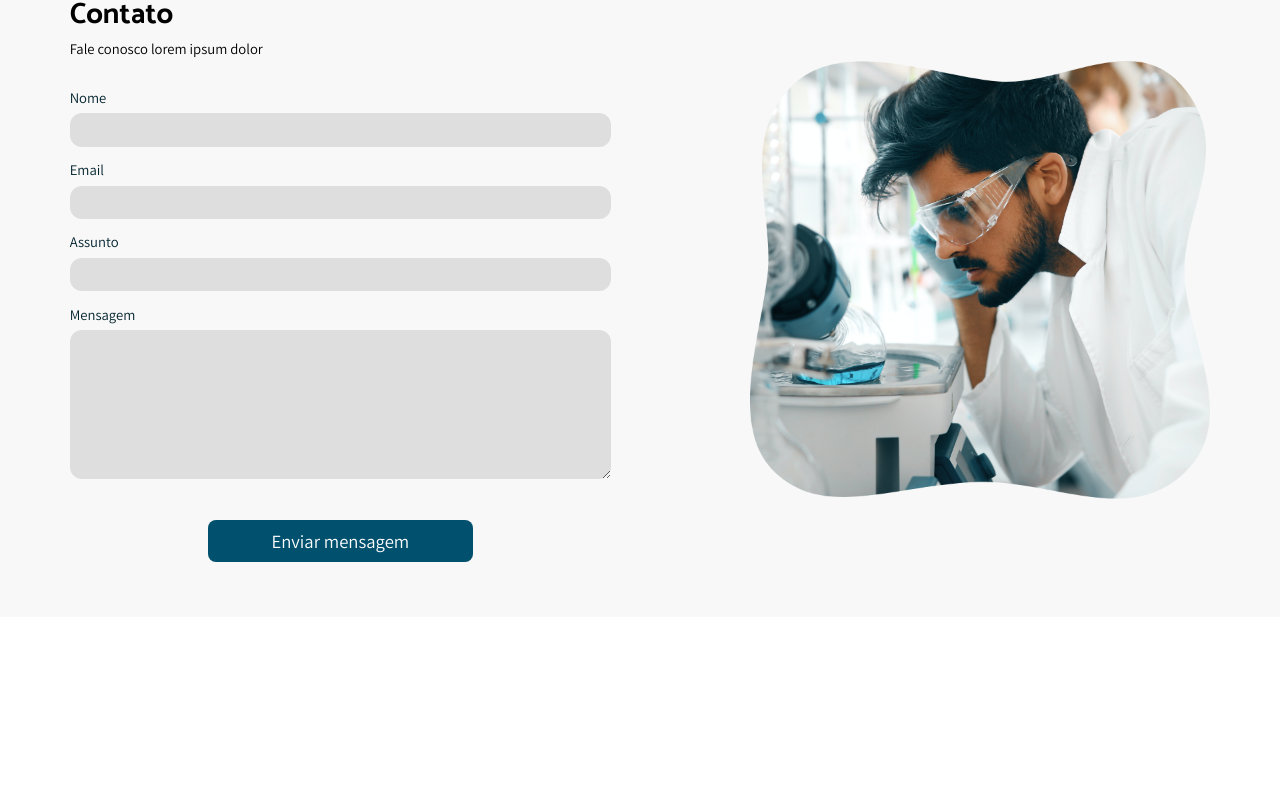
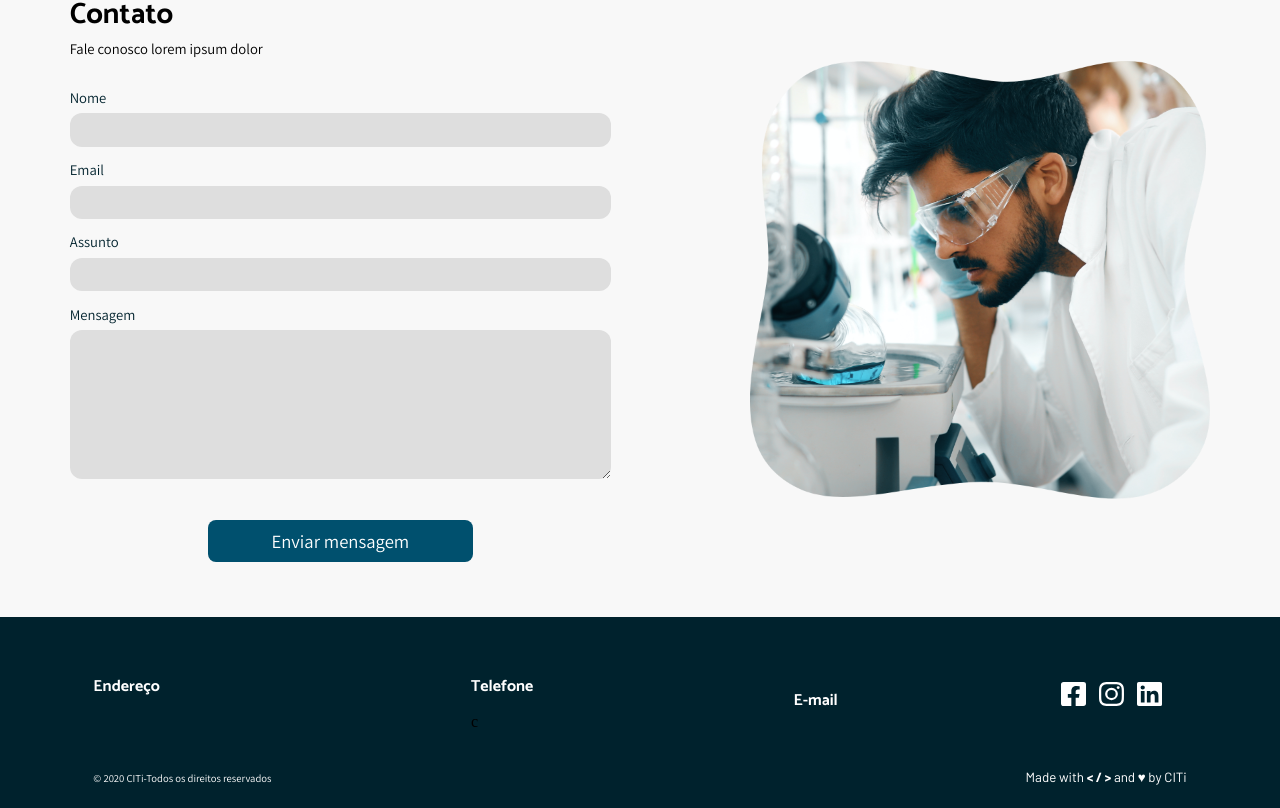
Before and after one commit to citi-onboarding/Aqua-Jr, a React (Create React App) app in the folder client/: page / in a window 1280 px wide. Shown: the part 3392-4200 px from the top of the page. Before the commit the page ends 4009 px from the top, so only its background shows below. Built offline with nearby package versions, Linux system fonts and the light colour scheme; no server answers.

Commit message:
moved the footer map from index.jsx, removed the console on about us

```diff
--- a/client/src/components/Footer/Footer.jsx
+++ b/client/src/components/Footer/Footer.jsx
@@ -1,36 +1,44 @@
-import React from 'react';
+import React, {useState, useEffect} from 'react';
 import './Footer.css';
+import axios from 'axios';
 
+function Footer(){
+    const [footerInfo, setFooterInfo] = useState([]);
+    const LoadFooter = async() => {
+      const answer = await axios.get('http://localhost:3001/api/footers');
+      setFooterInfo(answer.data);
+    };
 
+    useEffect(() => {
+        LoadFooter();
+    },[]);
 
-
-function Footer(props){
     return(
         <div className="Footer">
                 <div className="TopLine">
                     <div className="TopOne">
                         <div className="Adress">
                             <h2>Endereço</h2>
-                    <p>{ props.Address }</p>
+                        <p>{ footerInfo[0]?.Address }</p>
                         </div>
                         <div className="Phone">
-                        <h2>Telefone</h2>
-                        <p>{ props.Phone }</p>
+                            <h2>Telefone</h2>c
+                            <p>{ footerInfo[0]?.Phone }</p>
                         </div>
                     </div>
                     <div className="TopTwo">
                         <div className="E-mail">
                             <h2>E-mail</h2>
-                        <p>{ props.Email }</p>
+                            <p>{ footerInfo[0]?.Email }</p>
                         </div>
                         <div className="SocialMedia">
-                        <a href = { props.Facebook }>
+                            <a href = { footerInfo[0]?.Facebook }>
                                 <img src={require("./Icon awesome-facebook-square (2).svg")} alt="facebook logo"/>
                             </a>
-                        <a href = {props.Instagram }>
+                            <a href = { footerInfo[0]?.Instagram }>
                                 <img src={require("./Icon awesome-instagram.svg")} alt="instagram logo"/>
                             </a>
-                        <a href = {props.LinkedIn }>
+                            <a href = { footerInfo[0]?.LinkedIn }>
                                 <img src={require("./Icon awesome-linkedin.svg")} alt="linkedin logo"/>
                             </a>
                         </div>
@@ -45,7 +53,6 @@ function Footer(props){
                     </div>
                 </div>
         </div>
-
     );
 }
 
--- a/client/src/index.jsx
+++ b/client/src/index.jsx
@@ -1,6 +1,5 @@
-import React, {useState, useEffect} from 'react';
+import React from 'react';
 import ReactDOM from 'react-dom';
-import axios from 'axios';
 import './index.css';
 
 import {
@@ -17,16 +16,6 @@ import {
 } from './components';
 
 function App() {
-  const [footerInfo, setFooterInfo] = useState([]);
-  const LoadFooter = async() => {
-      const answer = await axios.get('http://localhost:3001/api/footers');
-      setFooterInfo(answer.data);
-    };
-
-    useEffect(() => {
-        LoadFooter();
-    },[]);
-
   return (
     <section className="app">
       <meta name="Description" content="One page Aqua Jr."/>
@@ -41,22 +30,7 @@ function App() {
       <Testimony />
       <CallToBlog />
       <Contact />
-      <div className="FooterComponent">
-        { footerInfo.map ((FooterComponent) =>{
-          return(
-            <Footer
-                Address = { FooterComponent.Address }
-                Phone = { FooterComponent.Phone}
-                Email = {FooterComponent.Email }
-                Facebook = { FooterComponent.Facebook }
-                Instagram = { FooterComponent.Instagram }
-                LinkedIn = { FooterComponent.LinkedIn }
-            />
-          );
-        })}
-      </div>
-
-
+      <Footer/>
     </section>
   );
 }
```
Also changed, not shown: client/src/components/AboutUs/AboutUs.jsx (+0 -17 lines). Lines whose indentation alone changed are shown as unchanged.
